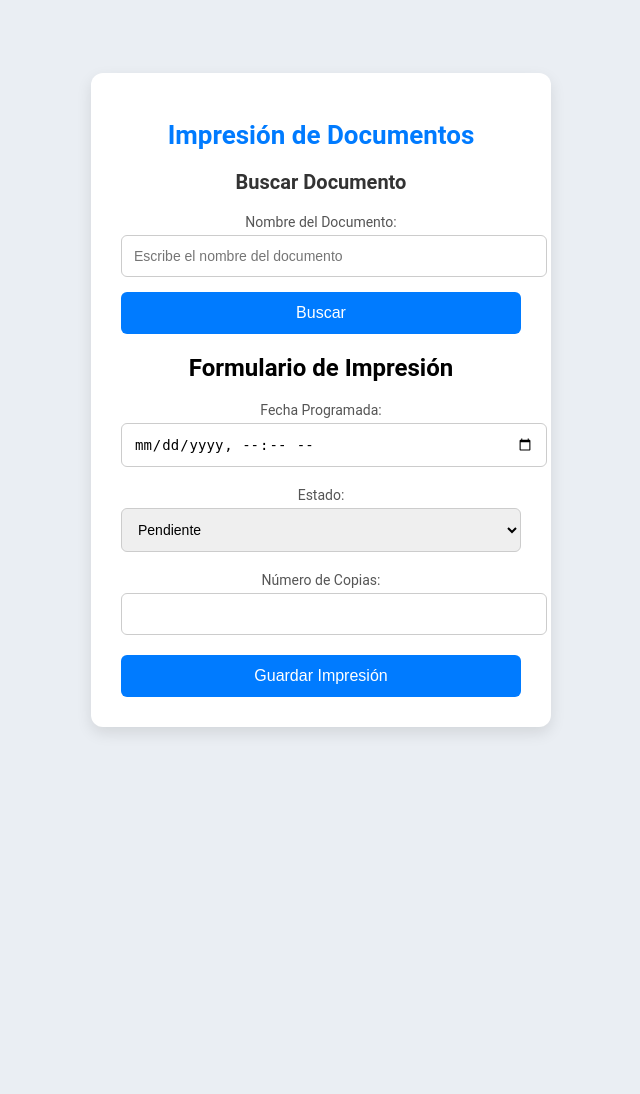
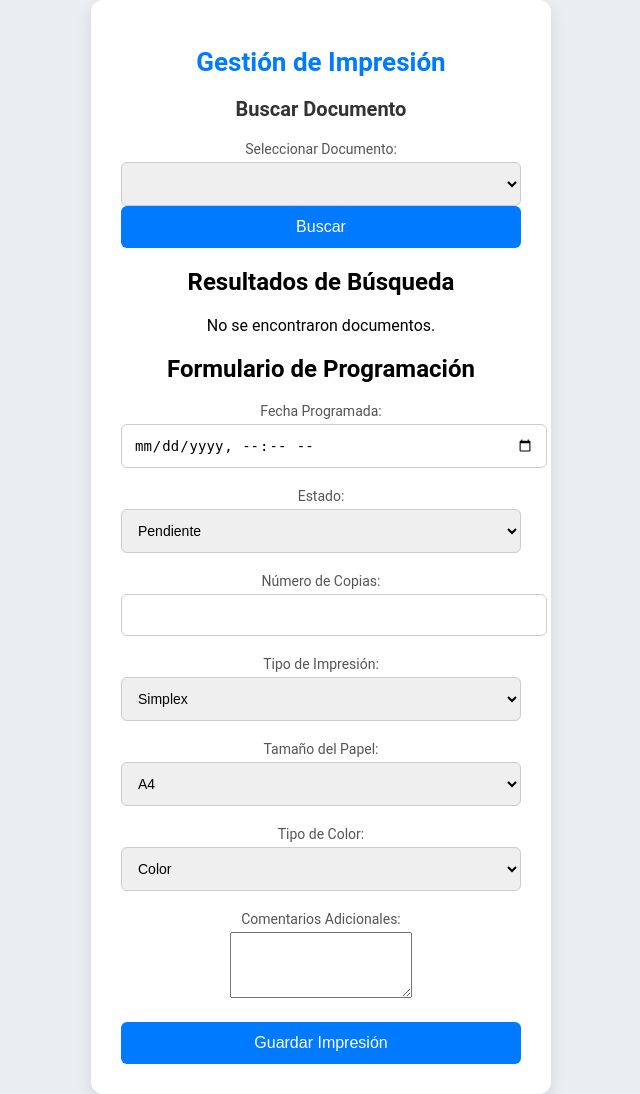
Before and after one commit to Serghio07/Todo-en-uno, a Flask app: page /impresion in a window 1280 px wide. Shown: the whole page, without its empty margins (319-959 px from the left). Before the commit the page ends 733 px from the top, so only its background shows below. Run offline with Flask 2, Linux system fonts and the light colour scheme; lists and menus that the app fills with data are empty.

Commit message:
Update impresion.html

```diff
--- a/templates/Impresion/impresion.html
+++ b/templates/Impresion/impresion.html
@@ -3,29 +3,63 @@
 <head>
     <meta charset="UTF-8">
     <meta name="viewport" content="width=device-width, initial-scale=1.0">
-    <title>Impresión de Documentos</title>
+    <title>Programar Impresión</title>
     <link rel="stylesheet" href="{{ url_for('static', filename='css/impresion.css') }}">
 </head>
 <body>
     <div class="container">
+        <!-- Mensajes Flash -->
+        {% with messages = get_flashed_messages(with_categories=true) %}
+        {% if messages %}
+        <div class="flash-messages">
+            {% for category, message in messages %}
+            <div class="alert {{ category }}">{{ message }}</div>
+            {% endfor %}
+        </div>
+        {% endif %}
+        {% endwith %}
+
         <!-- Título principal -->
-        <h1>Impresión de Documentos</h1>
+        <h1>Gestión de Impresión</h1>
 
-        <!-- Sección Buscar Documento -->
-        <div class="buscar-documento">
+        <!-- Buscar Documento -->
+        <section class="buscar-documento">
             <h2>Buscar Documento</h2>
-            <form action="/buscar_documento" method="GET">
-                <div class="form-group">
-                    <label for="documento_nombre">Nombre del Documento:</label>
-                    <input type="text" id="documento_nombre" name="documento_nombre" placeholder="Escribe el nombre del documento" required>
-                </div>
+            <form action="{{ url_for('impresion.buscar_documento') }}" method="GET">
+                <label for="documento_id">Seleccionar Documento:</label>
+                <select id="documento_id" name="documento_id" required>
+                    {% for doc in documentos %}
+                    <option value="{{ doc.id }}">{{ doc.titulo }}</option>
+                    {% endfor %}
+                </select>
                 <button type="submit">Buscar</button>
             </form>
-        </div>
+        </section>
 
-        <!-- Sección Formulario de Impresión -->
-        <h2>Formulario de Impresión</h2>
-        <form action="/formulario_impresion" method="POST">
+        <!-- Resultados de búsqueda -->
+        <section class="resultados-documentos">
+            <h2>Resultados de Búsqueda</h2>
+            {% if documentos %}
+            <ul>
+                {% for doc in documentos %}
+                <li>
+                    <strong>{{ doc.titulo }}</strong> - {{ doc.tipo }}
+                    <form action="{{ url_for('impresion.programar_impresion') }}" method="POST" style="display:inline;">
+                        <input type="hidden" name="documento_id" value="{{ doc.id }}">
+                        <button type="submit">Programar Impresión</button>
+                    </form>
+                </li>
+                {% endfor %}
+            </ul>
+            {% else %}
+            <p>No se encontraron documentos.</p>
+            {% endif %}
+        </section>
+
+        <!-- Formulario de Impresión -->
+        <section class="formulario-impresion">
+            <h2>Formulario de Programación</h2>
+            <form action="{{ url_for('impresion.crear_programacion') }}" method="POST">
                 <div class="form-group">
                     <label for="fecha_programada">Fecha Programada:</label>
                     <input type="datetime-local" id="fecha_programada" name="fecha_programada" required>
@@ -36,17 +70,48 @@
                     <select id="estado" name="estado" required>
                         <option value="Pendiente">Pendiente</option>
                         <option value="Completado">Completado</option>
-                    <option value="Cancelado">Cancelado</option>
+                        <option value="Fallido">Fallido</option>
                     </select>
                 </div>
 
                 <div class="form-group">
                     <label for="numero_copias">Número de Copias:</label>
-                <input type="number" id="numero_copias" name="numero_copias" required>
+                    <input type="number" id="numero_copias" name="numero_copias" min="1" required>
+                </div>
+
+                <div class="form-group">
+                    <label for="tipo_impresion">Tipo de Impresión:</label>
+                    <select id="tipo_impresion" name="tipo_impresion" required>
+                        <option value="Simplex">Simplex</option>
+                        <option value="Dúplex">Dúplex</option>
+                    </select>
+                </div>
+
+                <div class="form-group">
+                    <label for="tamaño_papel">Tamaño del Papel:</label>
+                    <select id="tamaño_papel" name="tamaño_papel" required>
+                        <option value="A4">A4</option>
+                        <option value="Carta">Carta</option>
+                        <option value="Legal">Legal</option>
+                    </select>
+                </div>
+
+                <div class="form-group">
+                    <label for="color_impresion">Tipo de Color:</label>
+                    <select id="color_impresion" name="color_impresion" required>
+                        <option value="Color">Color</option>
+                        <option value="Blanco y Negro">Blanco y Negro</option>
+                    </select>
+                </div>
+
+                <div class="form-group">
+                    <label for="comentarios">Comentarios Adicionales:</label>
+                    <textarea id="comentarios" name="comentarios" rows="4"></textarea>
                 </div>
 
                 <button type="submit">Guardar Impresión</button>
             </form>
+        </section>
     </div>
 </body>
 </html>
```
Lines whose indentation alone changed are shown as unchanged.
